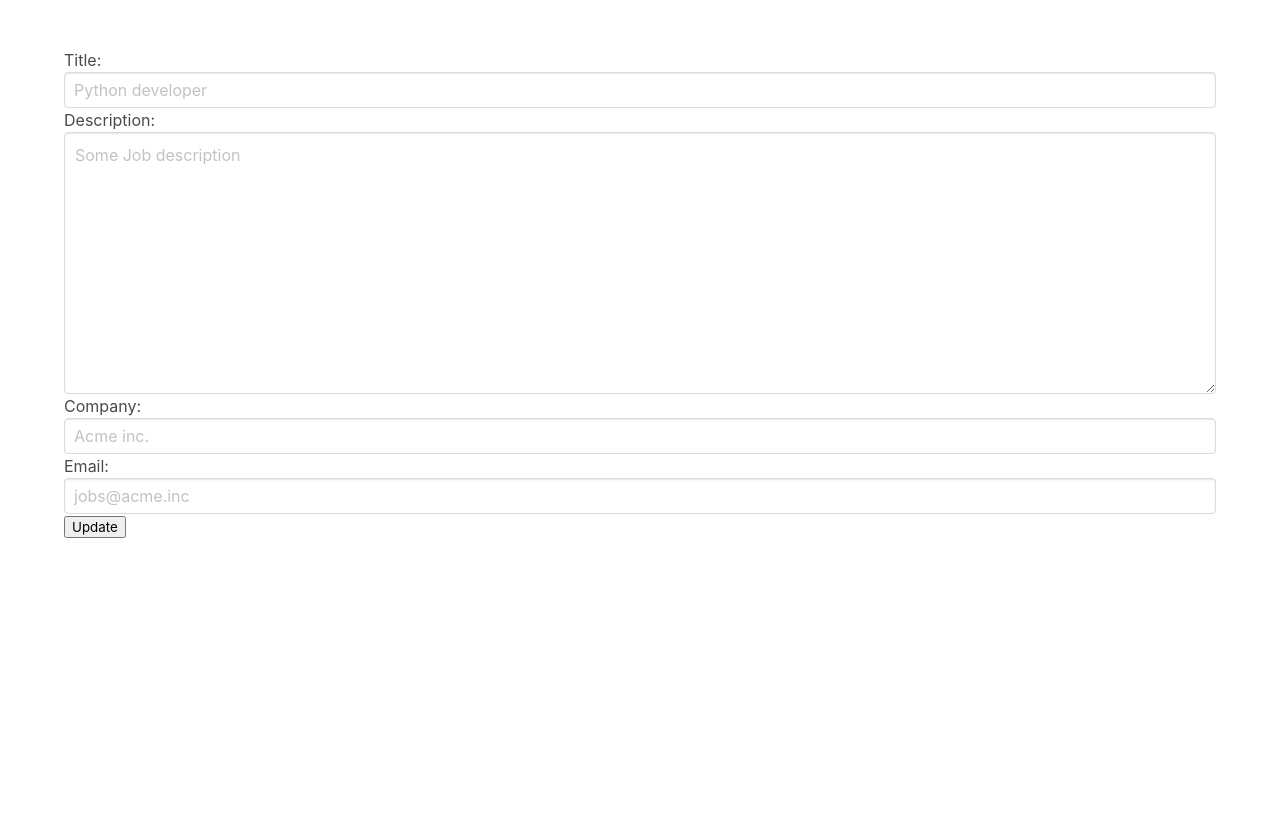
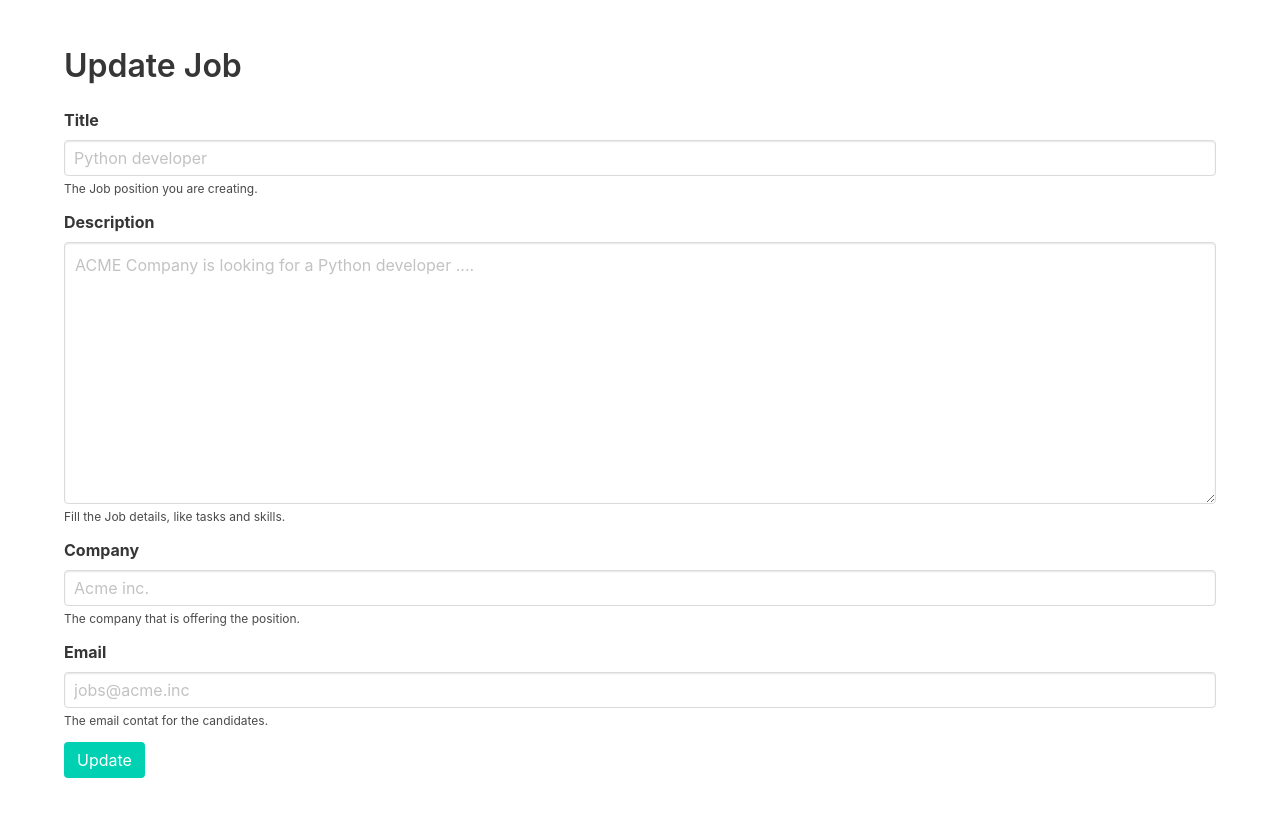
Before and after one commit to jonatanvianna/jobs, a Django app: template workremotely/jobs/templates/jobs/update_job.html in a window 1280 px wide. Shown: the part 52-878 px from the top of the page. Before the commit the page ends 590 px from the top, so only its background shows below. Run offline with Django 3.2, Linux system fonts and the light colour scheme; the template is opened without the code that fills it: values that come from a table or form of the project are taken from there, others are empty; parts of the project's set-up code (start-up, migrations or seed data) failed here and were passed over; some libraries are stand-ins or nearby versions.

Commit message:
create update forms redisigned

```diff
--- a/workremotely/jobs/forms.py
+++ b/workremotely/jobs/forms.py
@@ -6,13 +6,20 @@ class JobForm(forms.ModelForm):
     class Meta:
         model = Job
         fields = "__all__"
+        help_texts = {
+            "title": "The Job position you are creating.",
+            "description": "Fill the Job details, like tasks and skills.",
+            "company": "The company that is offering the position.",
+            "email": "The email contat for the candidates.",
+
+            }
         widgets = {
             "title": forms.TextInput(
                 attrs={"placeholder": "Python developer", "class": "input"}
             ),
             "description": forms.Textarea(
                 attrs={
-                    "placeholder": "Some Job description",
+                    "placeholder": "ACME Company is looking for a Python developer ....",
                     "class": "textarea",
                 }
             ),
--- a/workremotely/jobs/templates/jobs/create_job.html
+++ b/workremotely/jobs/templates/jobs/create_job.html
@@ -8,6 +8,9 @@
       <div class="control">
         {{ field }}
       </div>
+      {% for error in field.errors %}
+        <p class="help is-danger">{{ error }}</p>
+      {% endfor %}
       <p class="help">{{ field.help_text }}</p>
     </div>
   {% endfor %}
--- a/workremotely/jobs/templates/jobs/update_job.html
+++ b/workremotely/jobs/templates/jobs/update_job.html
@@ -1,7 +1,21 @@
 {% extends 'jobs/base.html' %}
 {% block content %}
+<h3 class="title is-3">Update Job</h3>
 <form method="post">{% csrf_token %}
-   {{ form.as_p }}
-   <input type="submit" value="Update"></input>
+  {% for field in form %}
+    <div class="field">
+      <label class="label">{{ field.label }}</label>
+      <div class="control">
+        {{ field }}
+      </div>
+      {% for error in field.errors %}
+        <p class="help is-danger">{{ error }}</p>
+      {% endfor %}
+      <p class="help">{{ field.help_text }}</p>
+    </div>
+  {% endfor %}
+  <div class="control">
+    <button class="button is-primary">Update</button>
+  </div>
 </form>
 {% endblock %}
--- a/workremotely/jobs/views.py
+++ b/workremotely/jobs/views.py
@@ -45,5 +45,6 @@ def update_job(request, pk):
             job_form.save()
             messages.success(request, message="Job updated successfully.")
             return redirect(reverse("list-jobs"))
-        messages.error(request, message="Error in the form.")
+        error_message = "Errors found. Please fill the form correctly."
+        messages.error(request, message=error_message)
         return render(request, template_name, context)
```
